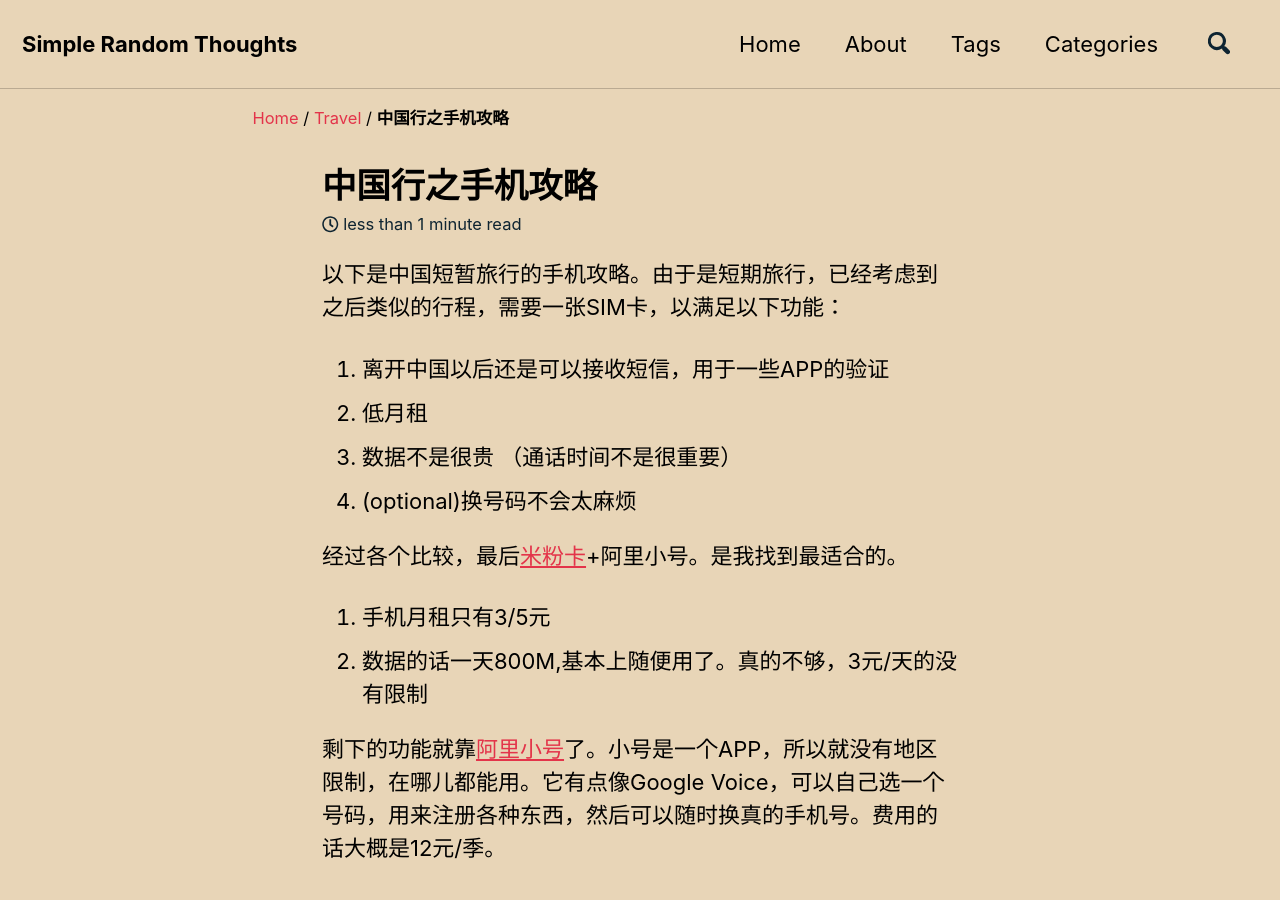
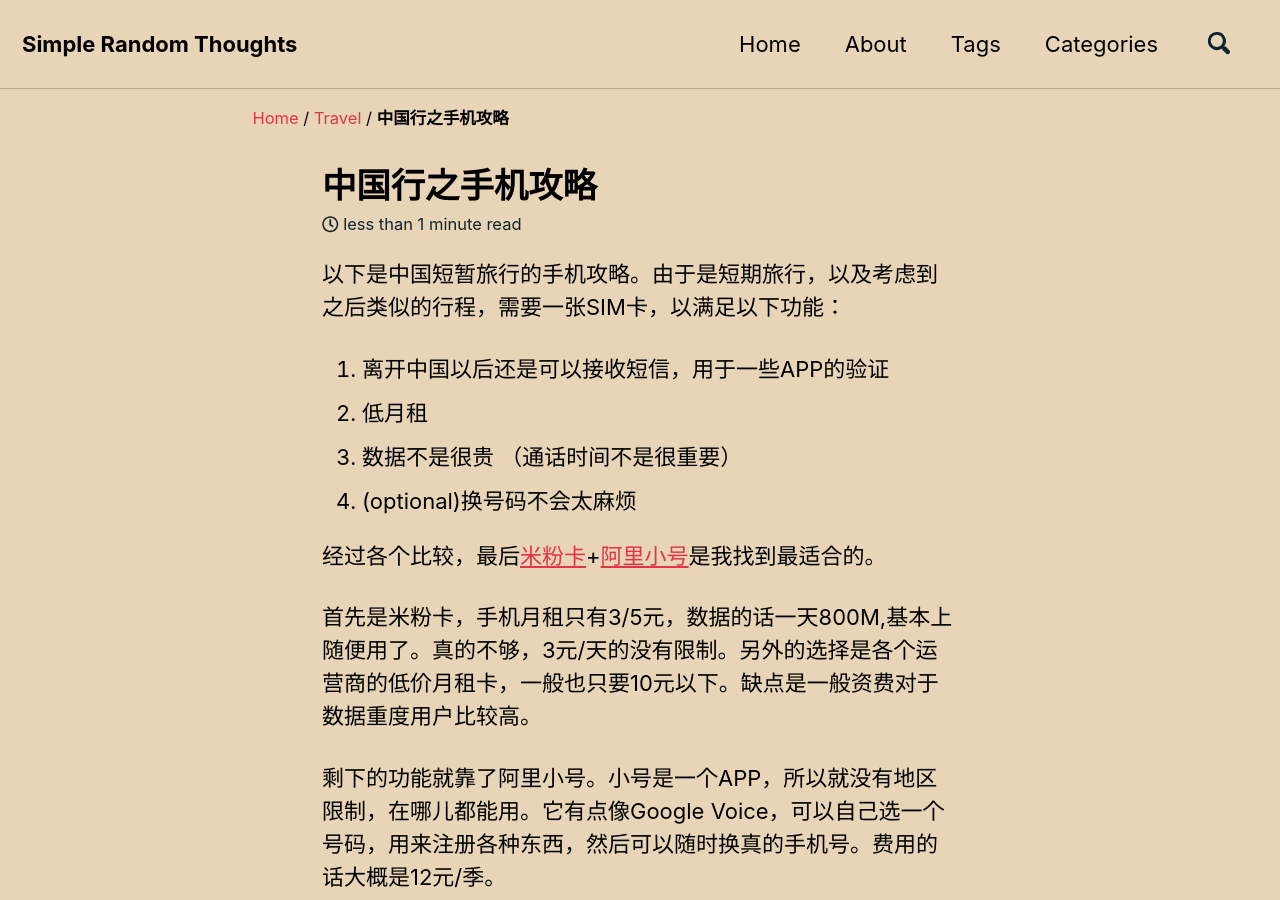
Before and after one commit to simpleadsxu/simpleadsxu.github.io, a Jekyll site: the page built from _posts/2018-10-12-SIM-card-for-China-travel.md, in a window 1280 px wide and 900 px high. Built offline with Jekyll 4.4.1, drawn with Linux system fonts in a browser that asks for light colours; cached includes are drawn as plain includes; nearby versions of some CDN libraries; comment, search, counter and statistics services are not loaded.

Commit message:
Update 2018-10-12-SIM-card-for-China-travel.md

```diff
--- a/_posts/2018-10-12-SIM-card-for-China-travel.md
+++ b/_posts/2018-10-12-SIM-card-for-China-travel.md
@@ -11,14 +11,14 @@ tags:
 #  teaser: /assets/images/highcharts_logo.jpg
 excerpt: Tips for traveling to China
 ---
-以下是中国短暂旅行的手机攻略。由于是短期旅行，已经考虑到之后类似的行程，需要一张SIM卡，以满足以下功能：
+以下是中国短暂旅行的手机攻略。由于是短期旅行，以及考虑到之后类似的行程，需要一张SIM卡，以满足以下功能：
 1. 离开中国以后还是可以接收短信，用于一些APP的验证
 2. 低月租
 3. 数据不是很贵 （通话时间不是很重要）
 4. (optional)换号码不会太麻烦
 
-经过各个比较，最后[米粉卡](https://mall.10046.mi.com/fanscard/index)+阿里小号。是我找到最适合的。
-1. 手机月租只有3/5元
-2. 数据的话一天800M,基本上随便用了。真的不够，3元/天的没有限制
+经过各个比较，最后[米粉卡](https://mall.10046.mi.com/fanscard/index)+[阿里小号](https://baike.baidu.com/item/%E9%98%BF%E9%87%8C%E5%B0%8F%E5%8F%B7/16473024)是我找到最适合的。
 
-剩下的功能就靠[阿里小号](https://baike.baidu.com/item/%E9%98%BF%E9%87%8C%E5%B0%8F%E5%8F%B7/16473024)了。小号是一个APP，所以就没有地区限制，在哪儿都能用。它有点像Google Voice，可以自己选一个号码，用来注册各种东西，然后可以随时换真的手机号。费用的话大概是12元/季。
+首先是米粉卡，手机月租只有3/5元，数据的话一天800M,基本上随便用了。真的不够，3元/天的没有限制。另外的选择是各个运营商的低价月租卡，一般也只要10元以下。缺点是一般资费对于数据重度用户比较高。
+
+剩下的功能就靠了阿里小号。小号是一个APP，所以就没有地区限制，在哪儿都能用。它有点像Google Voice，可以自己选一个号码，用来注册各种东西，然后可以随时换真的手机号。费用的话大概是12元/季。
```
